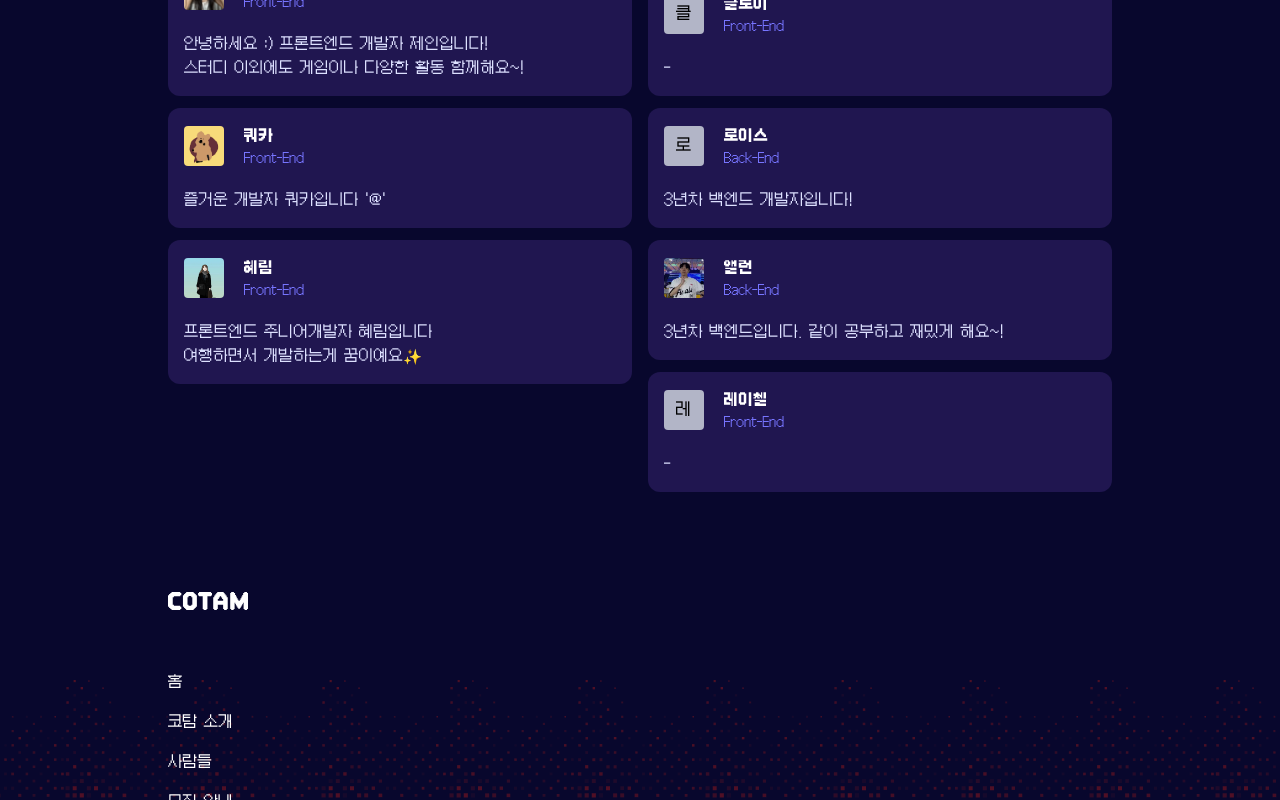
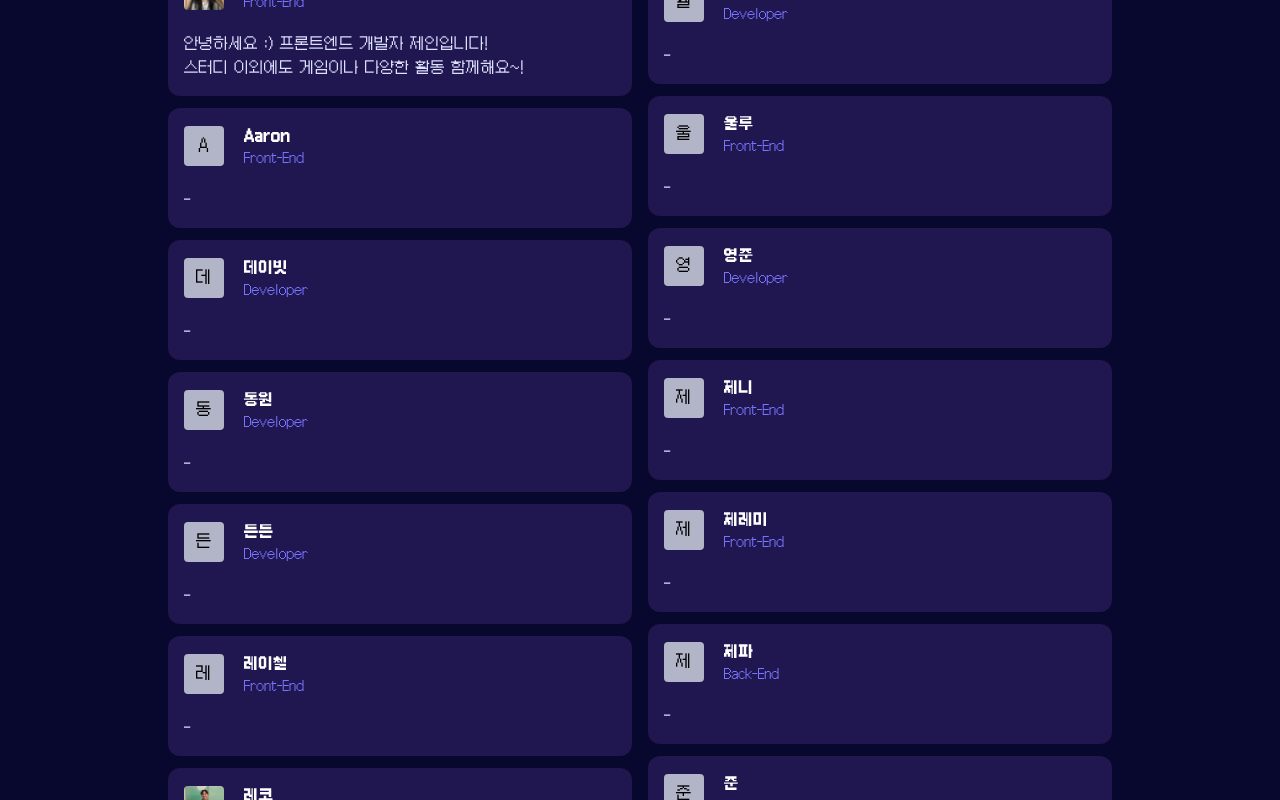
Before and after one commit to JANGSEYEONG/COTAM, a Next.js app: page /people in a window 1280 px wide. Shown: the part 800-1600 px from the top of the page. Built offline with nearby package versions, Linux system fonts and the light colour scheme.

Commit message:
chore: 구성원 및 스터디 횟수 상수 변경

```diff
--- a/src/app/_components/home/AboutCotam.tsx
+++ b/src/app/_components/home/AboutCotam.tsx
@@ -9,7 +9,12 @@ import BorderTop from '@/components/common/BorderTop';
 
 import { ZIndex } from '@/constants/ui';
 import { ROUTES } from '@/constants/routes';
-import { TOTAL_STUDY_SESSIONS, STUDY_MEMBERS_COUNT } from '@/constants/studyStats';
+import {
+  TOTAL_STUDY_SESSIONS,
+  STUDY_MEMBERS_COUNT,
+  OFFLINE_STUDY_SESSIONS_COMPLETED,
+  ONLINE_STUDY_SESSIONS_COMPLETED,
+} from '@/constants/studyStats';
 
 interface DescriptionBoxProps {
   icon: string;
@@ -30,7 +35,8 @@ const AboutCotam = ({ isVisible }: Props) => {
       count: TOTAL_STUDY_SESSIONS,
       // 추후 스터디횟수 종합하는 API로 횟수 대체하기
       // -> #20241007.syjang, 우선 현재 날짜 기준으로 '주' 계산하도록 처리함
-      description: `지금까지 ${TOTAL_STUDY_SESSIONS}번의 스터디를 진행했어요!`,
+      // -> #20251231.syjang, 온라인/오프라인 횟수 표시 나눔
+      description: `지금까지 온라인 ${ONLINE_STUDY_SESSIONS_COMPLETED}회, 오프라인 ${OFFLINE_STUDY_SESSIONS_COMPLETED}회로 총 ${TOTAL_STUDY_SESSIONS}번의 스터디를 진행했어요!`,
     },
     {
       icon: '/assets/icons/HumanRed.svg',
@@ -110,5 +116,3 @@ const DescriptionBox = ({ icon, title, count, description, isVisible }: Descript
     </li>
   );
 };
-
-export { DescriptionBox };
--- a/src/app/people/constants.ts
+++ b/src/app/people/constants.ts
@@ -23,18 +23,39 @@ export const playerList = [
     imageUrl: '/assets/image/people/jane.webp',
   },
   {
-    name: '쿼카',
+    name: 'Aaron',
     position: 'user',
     job: 'Front-End',
-    description: "즐거운 개발자 쿼카입니다 '@'",
-    imageUrl: '/assets/image/people/quakka.webp',
+    description: '-',
+    imageUrl: null,
   },
   {
-    name: '혜림',
+    name: '데이빗',
+    position: 'user',
+    job: 'Developer',
+    description: '-',
+    imageUrl: null,
+  },
+  {
+    name: '동원',
+    position: 'user',
+    job: 'Developer',
+    description: '-',
+    imageUrl: null,
+  },
+  {
+    name: '든든',
+    position: 'user',
+    job: 'Developer',
+    description: '-',
+    imageUrl: null,
+  },
+  {
+    name: '레이첼',
     position: 'user',
     job: 'Front-End',
-    description: `프론트엔드 주니어개발자 혜림입니다\n여행하면서 개발하는게 꿈이예요✨`,
-    imageUrl: '/assets/image/people/herim.webp',
+    description: '-',
+    imageUrl: null,
   },
   {
     name: '레코',
@@ -44,25 +65,59 @@ export const playerList = [
     imageUrl: '/assets/image/people/reco.webp',
   },
   {
-    name: 'Dara',
+    name: '로이스',
     position: 'user',
-    job: 'Front-End',
-    description:
-      '안녕하세요! 저는 다양한 주제에 대한 정보와 재미있는 대화를 좋아하는 모각코 멤버 Dara 에요.\n사람들과 소통하고 성장하는 것을 좋아해서 어색한 상황에서의 어려운 대화도 척척 진행할 수 있답니다 : )\n유머와 창의성은 약간 부족하지만 섬세함을 가지고 있어요. 제가 필요할 때 언제든지 ~ 무엇이든 마음을 터놓고 서로 물어보고 소통 해요',
-    imageUrl: '/assets/image/people/dara.webp',
+    job: 'Developer',
+    description: '3년차 백엔드 개발자입니다!',
+    imageUrl: null,
   },
   {
-    name: '클로이',
+    name: '루키',
     position: 'user',
     job: 'Front-End',
     description: '-',
     imageUrl: null,
   },
   {
-    name: '로이스',
+    name: '리안',
     position: 'user',
-    job: 'Back-End',
-    description: '3년차 백엔드 개발자입니다!',
+    job: 'Front-End',
+    description: '-',
+    imageUrl: null,
+  },
+  {
+    name: '서쿤',
+    position: 'user',
+    job: 'Front-End',
+    description: '-',
+    imageUrl: null,
+  },
+  {
+    name: '성재',
+    position: 'user',
+    job: 'Developer',
+    description: '-',
+    imageUrl: null,
+  },
+  {
+    name: '세이지',
+    position: 'user',
+    job: 'Designer',
+    description: '-',
+    imageUrl: null,
+  },
+  {
+    name: 'Sue',
+    position: 'user',
+    job: 'Front-End',
+    description: '-',
+    imageUrl: null,
+  },
+  {
+    name: '아사',
+    position: 'user',
+    job: '-',
+    description: '-',
     imageUrl: null,
   },
   {
@@ -73,11 +128,95 @@ export const playerList = [
     imageUrl: '/assets/image/people/allen.webp',
   },
   {
-    name: '레이첼',
+    name: '엘리사',
+    position: 'user',
+    job: 'Developer',
+    description: '-',
+    imageUrl: null,
+  },
+  {
+    name: '울루',
     position: 'user',
     job: 'Front-End',
     description: '-',
     imageUrl: null,
+  },
+  {
+    name: '영준',
+    position: 'user',
+    job: 'Developer',
+    description: '-',
+    imageUrl: null,
+  },
+  {
+    name: '제니',
+    position: 'user',
+    job: 'Front-End',
+    description: '-',
+    imageUrl: null,
+  },
+  {
+    name: '제레미',
+    position: 'user',
+    job: 'Front-End',
+    description: '-',
+    imageUrl: null,
+  },
+  {
+    name: '제파',
+    position: 'user',
+    job: 'Back-End',
+    description: '-',
+    imageUrl: null,
+  },
+  {
+    name: '준',
+    position: 'user',
+    job: 'Developer',
+    description: '-',
+    imageUrl: null,
+  },
+  {
+    name: '주현',
+    position: 'user',
+    job: 'Front-End',
+    description: '-',
+    imageUrl: null,
+  },
+  {
+    name: '지수',
+    position: 'user',
+    job: 'Back-End',
+    description: '-',
+    imageUrl: null,
+  },
+  {
+    name: '클로이',
+    position: 'user',
+    job: 'Front-End',
+    description: '-',
+    imageUrl: null,
+  },
+  {
+    name: '타몽',
+    position: 'user',
+    job: 'Front-End',
+    description: '-',
+    imageUrl: null,
+  },
+  {
+    name: '하르방',
+    position: 'user',
+    job: 'App',
+    description: '-',
+    imageUrl: null,
+  },
+  {
+    name: '혜림',
+    position: 'user',
+    job: 'Front-End',
+    description: '프론트엔드 주니어개발자 혜림입니다\n여행하면서 개발하는게 꿈이예요✨',
+    imageUrl: '/assets/image/people/herim.webp',
   },
 ] as const;
 
--- a/src/constants/studyStats.ts
+++ b/src/constants/studyStats.ts
@@ -1,3 +1,5 @@
+import { playerList } from '@/app/people/constants';
+
 // 시작 날짜: 2023년 12월 1일
 const START_DATE = new Date('2023-12-01');
 const CURRENT_DATE = new Date();
@@ -7,8 +9,8 @@ const WEEKS_ELAPSED = Math.floor(
   (CURRENT_DATE.getTime() - START_DATE.getTime()) / (7 * 24 * 60 * 60 * 1000),
 );
 
-export const STUDY_MEMBERS_COUNT = 43; // 스터디원 수
-export const ONLINE_STUDY_SESSIONS_COMPLETED = 4; // 온라인 스터디 횟수
+export const STUDY_MEMBERS_COUNT = playerList.length; // 스터디원 수
+export const ONLINE_STUDY_SESSIONS_COMPLETED = 47; // 온라인 스터디 횟수
 export const OFFLINE_STUDY_SESSIONS_COMPLETED = WEEKS_ELAPSED; // 오프라인 스터디 횟수 (일주일마다 count up)
 
 export const TOTAL_STUDY_SESSIONS =
```
Also changed, not shown: public/assets/image/people/dara.webp (deleted), public/assets/image/people/quakka.webp (deleted).
